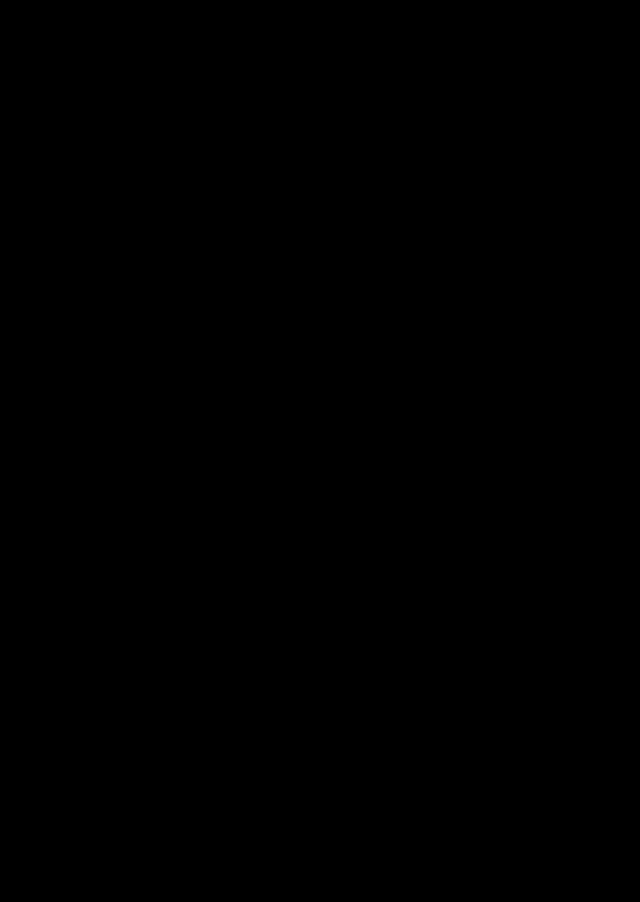
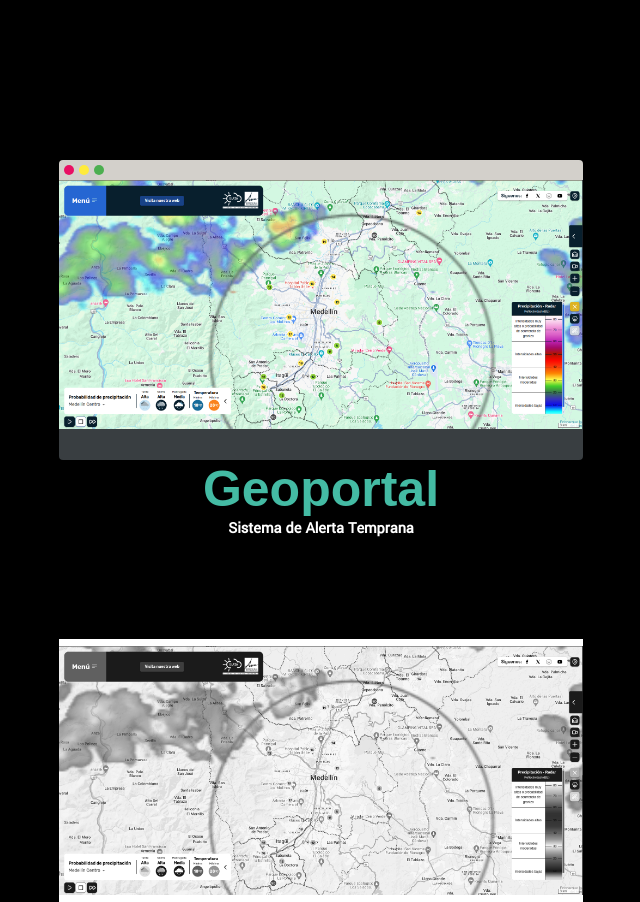
Before and after one commit to garzonsergio/garzonsergio.github.io, a React (Vite) app: page / in a window 1280 px wide. Shown: the part 800-1702 px from the top of the page, without its empty margins (319-959 px from the left). Before the commit the page ends 1600 px from the top, so only its background shows below. Built offline with nearby package versions, Linux system fonts and the light colour scheme; a web font is replaced by a local one.

Commit message:
Fix:An idea of how to show projects was created

```diff
--- a/src/components/Hero/Hero.module.css
+++ b/src/components/Hero/Hero.module.css
@@ -130,7 +130,6 @@
   background-color: var(--maize-crayola);
   border: 5px solid var(--onyx);
   border-radius: 1rem;
-
   transform-style: preserve-3d;
 
   animation: phoneCome 6s ease-in-out 20ms forwards;
--- a/src/components/Projects/Projects.module.css
+++ b/src/components/Projects/Projects.module.css
@@ -11,11 +11,10 @@
   padding: 4rem 0;
   position: relative;
   text-align: center;
-
 }
 
 .projectsTitle {
-  font-size: 3rem;
+  font-size: 5rem;
   color: var(--keppel);
   font-family: Andika, sans-serif;
   text-shadow: 1px 1px 2px black;
@@ -28,3 +27,63 @@
   text-shadow: 0.5px 0.5px 1px black;
   color: white;
 }
+
+/* --onyx: #393e41ff;
+--timberwolf: #d3d0cbff;
+--platinum: #e7e5dfff;
+--keppel: #44bba4ff;
+--maize-crayola: #e7bb41ff; */
+
+.navigator {
+  position: relative;
+  display: flex;
+  background-color: var(--onyx);
+  width: 52.4rem;
+  height: 30rem;
+  border-top: 2rem solid var(--timberwolf);
+  border-radius: 0.4rem;
+  background-image: url("/project1pic.webp");
+  background-repeat: no-repeat;
+  background-size: 100%;
+}
+
+.close,
+.maximize,
+.minimize {
+  position: absolute;
+  border-radius: 100%;
+  height: 1rem;
+  width: 1rem;
+  top: -1.5rem;
+}
+
+.close {
+  background-color: rgb(233, 15, 99);
+  left: 0.5rem;
+}
+.minimize {
+  background-color: rgb(255, 235, 59);
+  left: 2rem;
+}
+.maximize {
+  background-color: rgb(76, 175, 80);
+  left: 3.5rem;
+}
+
+.picture {
+  background-image: url("/project1pic.webp");
+  width: 100%;
+  height: 55%;
+  background-size: 100%;
+  contain: content;
+  background-repeat: no-repeat;
+  background-position: center;
+  transition: background-size 0.3s ease-in-out;
+  background-color: white;
+  filter: grayscale(100%);
+}
+
+.picture:hover {
+  background-size: 110%;
+  filter: grayscale(0%);
+}
--- a/src/components/Projects/Projects.tsx
+++ b/src/components/Projects/Projects.tsx
@@ -1,9 +1,19 @@
 import styles from "./Projects.module.css"
 
-export  function Projects() {
-  return (
-    <section className={styles.projects} id="myprojects">
+export function Projects() {
+    return (
+        <section className={styles.projects} id="myprojects">
+            <div className={styles.container}>
+                <div className={styles.navigator}>
+                    <div className={styles.close}></div>
+                    <div className={styles.minimize}></div>
+                    <div className={styles.maximize}></div>
+                </div>
+                <h1 className={styles.projectsTitle}>{`Geoportal`}</h1><h3 className={styles.projectsText}>Sistema de Alerta Temprana</h3>
+                <div className={styles.picture}>
 
-    </section>
-  )
+                </div>
+            </div>
+        </section>
+    )
 }
--- a/src/index.css
+++ b/src/index.css
@@ -2,6 +2,7 @@
     box-sizing: border-box;
     margin: 0;
     padding: 0;
+
 }
 
 html {
```
Also changed, not shown: public/project1pic.webp (added).
